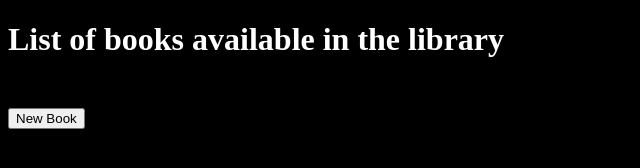
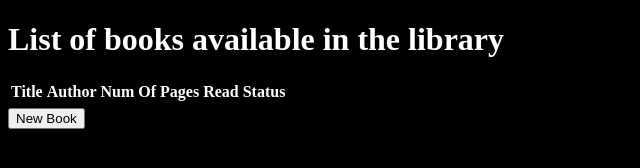
Before and after one commit to aesha98/library-project-top, a plain HTML site: page index.html in a window 1280 px wide. Shown: the whole page, without its empty margins (0-640 px from the left). Drawn offline with Linux system fonts and the light colour scheme.

Commit message:
add table html

```diff
--- a/index.html
+++ b/index.html
@@ -11,10 +11,10 @@
 	<!-- My Book Collection -->
 	<table id="library">
 		<tr>
-			<th>Title</th>
-			<th>Author</th>
-			<th>Num Of Pages</th>
-			<th>Read Status</th>
+			<th class="text">Title</th>
+			<th class="text">Author</th>
+			<th class="text">Num Of Pages</th>
+			<th class="text">Read Status</th>
 		</tr>
 		<tr id="books_lib">
 			<td>
```
